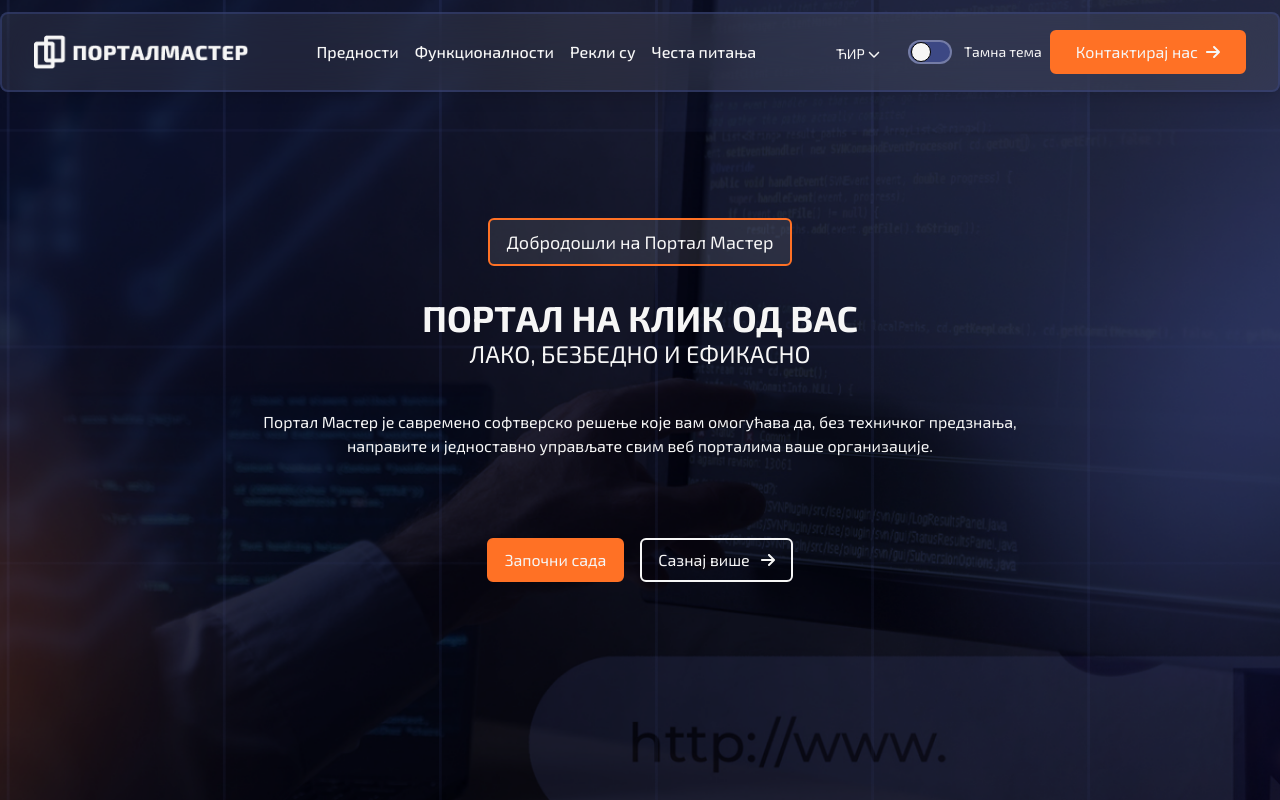
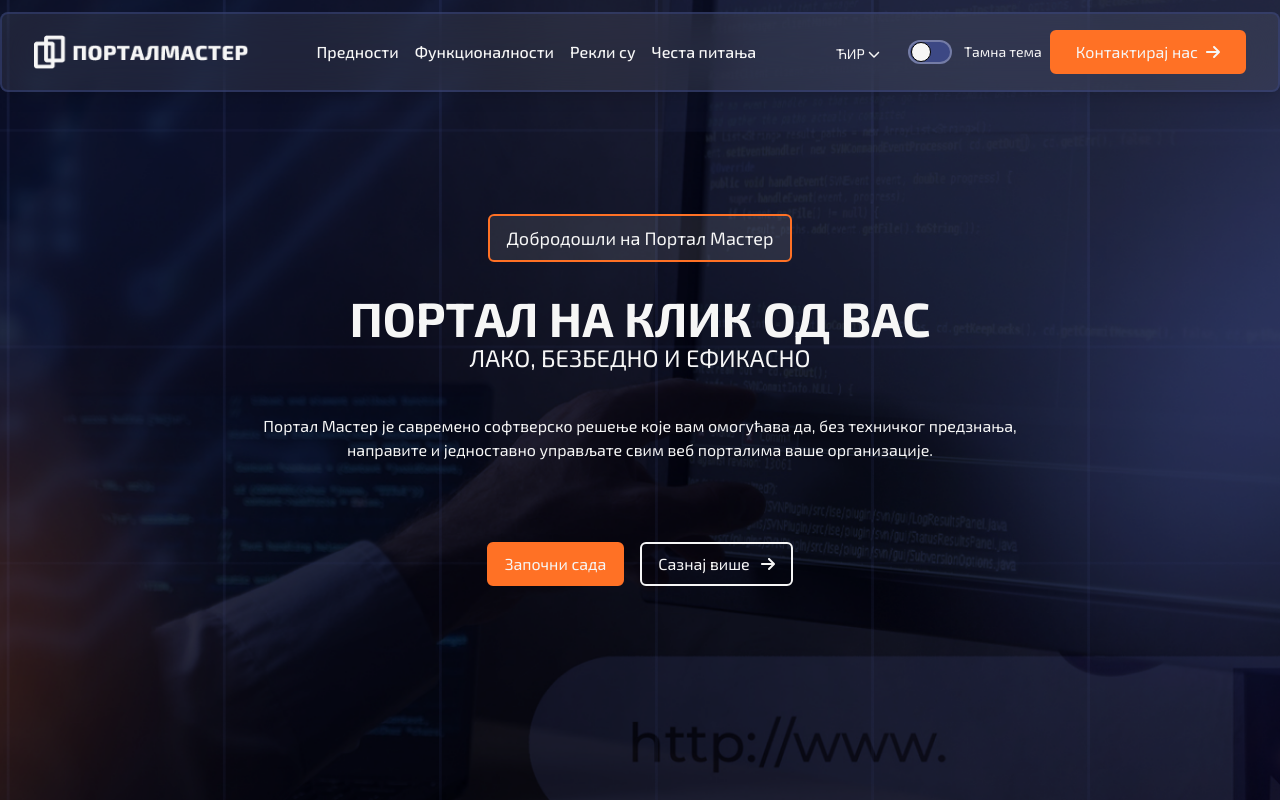
Before and after one commit to fujee/portalmaster, a React (Create React App) app: page / in a window 1280 px wide. Shown: the top 800 px of the page. Built offline with nearby package versions, Linux system fonts and the light colour scheme.

Commit message:
responzivnost nav menija i hero

```diff
--- a/src/components/Navbar.tsx
+++ b/src/components/Navbar.tsx
@@ -48,7 +48,8 @@ export default function Navbar() {
 
 
     const handleClose = () => {
-        close();
+        close()
+        console.log('called close')
     }
 
     return (
@@ -82,7 +83,7 @@ export default function Navbar() {
                             <ThemeSwitcher changeTextColor={scrolled && theme === LIGHT_THEME} />
                         </div>
                         <a href="mailto:contact@portalmastersolutions.com"
-                            className="block bg-primary text-white rounded-md py-2 px-6 text-base ms-2 border-2 border-primary hover:bg-primary/30 hidden lg:block"
+                            className="block bg-primary text-white rounded-md py-2 px-6 text-base ms-2 border-2 border-primary hover:bg-primary/30 hidden xl:block"
                         >{t("Контактирај нас")}<FontAwesomeIcon icon={faArrowRight} className="ms-2" /></a>
                     </div>
                     <div className="absolute inset-y-0 right-0 flex items-center lg:hidden">
@@ -98,6 +99,7 @@ export default function Navbar() {
             </div>
 
             <DisclosurePanel className="lg:hidden">
+                {({ close }: { close: () => void }) => (
                     <div className="space-y-1 px-2 pb-3 pt-2">
                         {routes.filter(x => x.path !== 'home').map((item) => (
                             <Link
@@ -108,20 +110,21 @@ export default function Navbar() {
                                 duration={500}
                                 activeClass={'active'}
                                 onSetActive={handleSetActive}
-                            onClick={handleClose}
+                                onClick={close}
                                 className={`hover:bg-primary/20 hover:text-white block rounded-md px-3 py-2 text-base font-medium cursor-pointer [&.active]:bg-primary/80 [&.active]:text-white ${scrolled && theme === LIGHT_THEME ? 'text-secondary' : 'text-white'}`}
                             >
                                 {t(item.name)}
                             </Link>
                         ))}
                         <div className="pt-5 pt-5">
-                        <ThemeSwitcher />
-                        <a href="mailto:contact@portalmastersolutions.com"
+                            {/* <a href="mailto:contact@portalmastersolutions.com"
                                 className="block bg-primary text-white rounded-md py-2 px-6 text-base ms-2 border-2 border-primary hover:bg-primary/30 max-w-sm"
-                        >{t("Контактирај нас")}<FontAwesomeIcon icon={faArrowRight} className="ms-2" /></a>
-                        <LangChanger />
+                            >{t("Контактирај нас")}<FontAwesomeIcon icon={faArrowRight} className="ms-2" /></a> */}
+                            <ThemeSwitcher callback={close} />
+                            <LangChanger callback={close} />
                         </div>
                     </div>
+                )}
             </DisclosurePanel>
         </Disclosure>
     )
--- a/src/components/langChanger.tsx
+++ b/src/components/langChanger.tsx
@@ -5,18 +5,19 @@ import { FontAwesomeIcon } from "@fortawesome/react-fontawesome";
 import { faChevronDown } from "@fortawesome/free-solid-svg-icons";
 
 
-export default function LangChanger({ className, changeTextColor }: { className?: string, changeTextColor?: boolean }) {
+export default function LangChanger({ className, changeTextColor, callback }: { className?: string, changeTextColor?: boolean, callback?: () => void }) {
     const { lang, setLang } = useLang();
 
 
     const setSelected = (selected: Pismo) => {
         setLang(selected);
+        callback && callback();
     }
 
 
     return (<Listbox value={lang} onChange={setSelected}>
         <div className={`relative ${className}`}>
-            <ListboxButton className={`relative w-[60px] cursor-pointer py-1.5 pl-3 pr-10 text-left focus:outline-none sm:text-sm ${changeTextColor ? 'text-secondary' : 'text-white'}`}>
+            <ListboxButton className={`relative w-full lg:w-[60px] cursor-pointer py-1.5 pl-3 pr-10 text-left focus:outline-none sm:text-sm ${changeTextColor ? 'text-secondary' : 'text-white'}`}>
                 <span className="flex items-center">
                     <span className="block me-0">{getLabel(lang)}</span>
                 </span>
--- a/src/components/themeSwitcher.tsx
+++ b/src/components/themeSwitcher.tsx
@@ -5,17 +5,18 @@ import { DARK_THEME, LIGHT_THEME } from "../types/theme";
 
 
 
-export default function ThemeSwitcher({ changeTextColor }: { changeTextColor?: boolean }) {
+export default function ThemeSwitcher({ changeTextColor, callback }: { changeTextColor?: boolean, callback?: () => void }) {
     const { t } = useLang()
     const { theme, setTheme } = useTheme();
 
     const handleOnClick = () => {
         const newTheme = theme === DARK_THEME ? LIGHT_THEME : DARK_THEME;
         setTheme(newTheme);
+        callback && callback();
     };
 
     return (
-        <label className="inline-flex items-center cursor-pointer">
+        <label className="inline-flex items-center cursor-pointer ms-3 lg:ms-0 mb-4 lg:mb-0">
             <input type="checkbox" value="" checked={theme === DARK_THEME} className="sr-only peer" onChange={handleOnClick} />
             <div className="relative w-11 h-6 bg-secondary dark:bg-white peer-focus:outline-none peer-focus:ring-0 border-2 border-white/30 rounded-full peer dark:bg-gray-700 peer-checked:after:translate-x-full rtl:peer-checked:after:-translate-x-full peer-checked:after:border-white after:content-[''] after:absolute after:top-[0px] after:start-[1px] after:bg-white dark:after:bg-secondary after:border-gray-300 after:border after:rounded-full after:h-5 after:w-5 after:transition-all peer-checked:bg-blue-600"></div>
             <span className={`ms-3 text-sm  ${changeTextColor ? 'text-secondary' : 'text-white'}`}>{theme === DARK_THEME ? t('Светла тема') : t('Тамна тема')}</span>
--- a/src/sections/heroSection.tsx
+++ b/src/sections/heroSection.tsx
@@ -16,10 +16,10 @@ export default function HeroSection() {
                         {t("Добродошли на Портал Мастер", "welcome")}
                     </div>
 
-                    <h1 className="text-3xl lg:text-4xl text-white text-center mt-8 font-bold uppercase">
+                    <h1 className="text-3xl lg:text-5xl text-white text-center mt-8 font-bold uppercase">
                         {t('ПОРТАЛ НА КЛИК ОД ВАС')}
                     </h1>
-                    <h2 className='text-lg lg:text-2xl text-white text-center'>{t('ЛАКО, БЕЗБЕДНО И ЕФИКАСНО')}</h2>
+                    <h2 className='text-lg lg:text-2xl text-white text-center uppercase'>{t('ЛАКО, БЕЗБЕДНО И ЕФИКАСНО')}</h2>
 
 
                     <p className='text-white text-center mt-10'>{t("Портал Мастер је савремено софтверско решење које вам омогућава да, без техничког предзнања, направите и једноставно управљате свим веб порталима ваше организације.")}</p>
```
Lines whose indentation alone changed are shown as unchanged.
